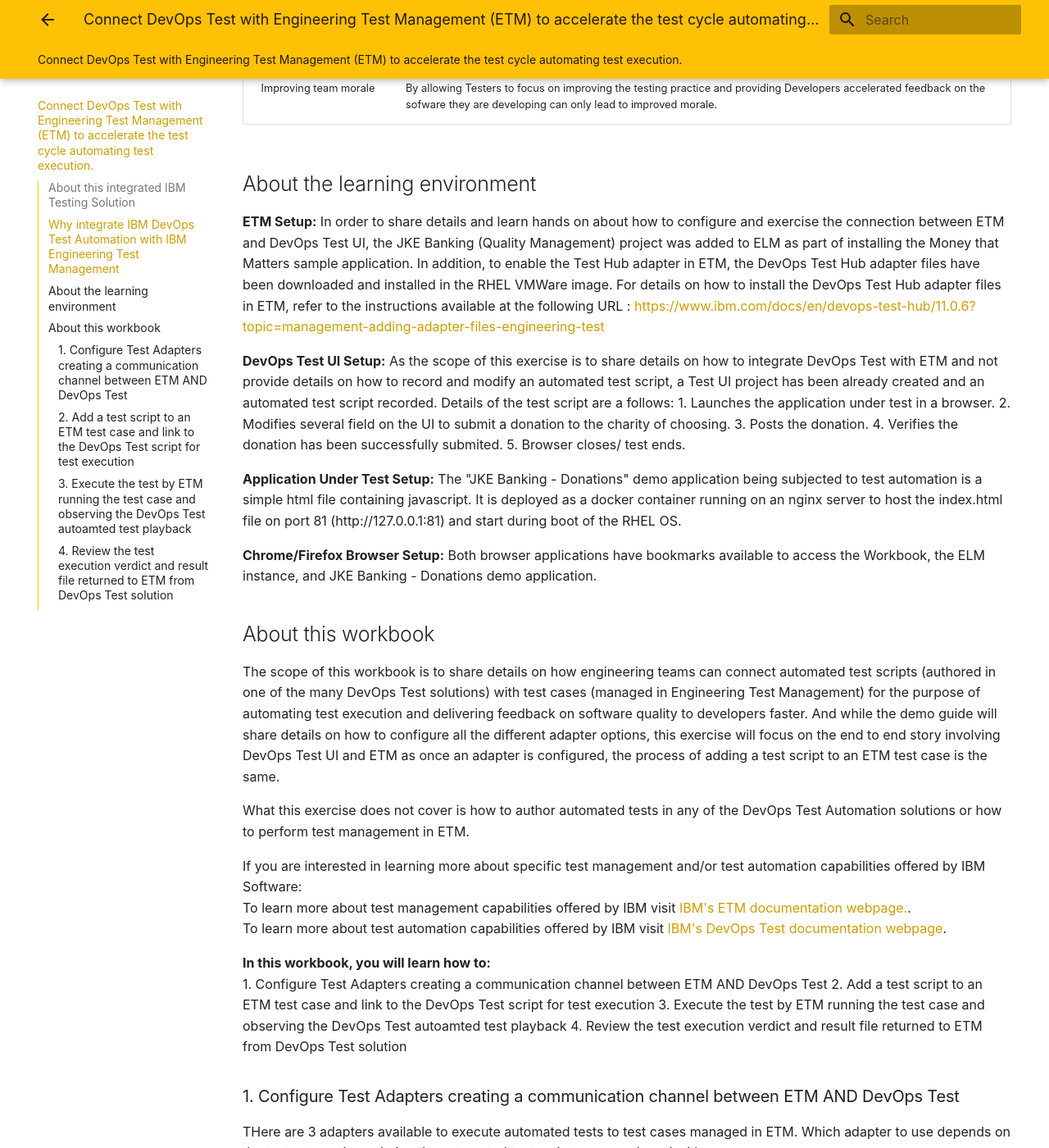
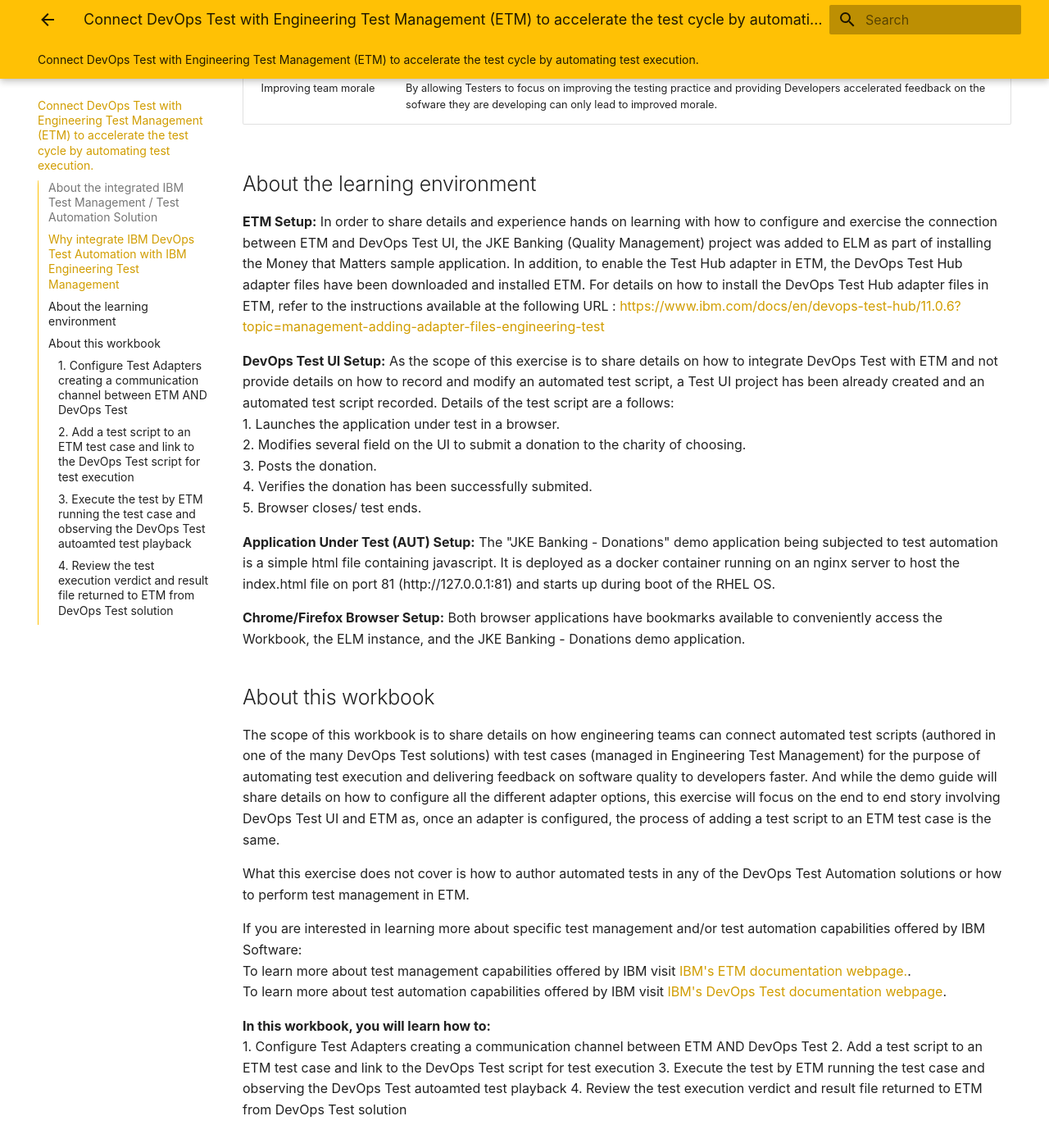
Before and after one commit to DevOpsAutomationLabs/Test_ELM, an MkDocs documentation site: the page built from docs/index.md, in a window 1280 px wide and 1400 px high, scrolled down 1516 px. Shown: the whole window at 82% size. Built offline with MkDocs 1.6.1 and Material for MkDocs 9.7.7, drawn with Linux system fonts in a browser that asks for light colours; some of the changed text lies outside the part shown.

Commit message:
Update index.md

```diff
--- a/docs/index.md
+++ b/docs/index.md
@@ -1,6 +1,6 @@
-# Connect DevOps Test with Engineering Test Management (ETM) to accelerate the test cycle automating test execution.
+# Connect DevOps Test with Engineering Test Management (ETM) to accelerate the test cycle by automating test execution.
 
-## About this integrated IBM Testing Solution
+## About the integrated IBM Test Management / Test Automation Solution
 
 **IBM Engineering Test Management Overview**
 
@@ -30,24 +30,24 @@
 
 ## About the learning environment
 **ETM Setup:**
-In order to share details and learn hands on about how to configure and exercise the connection between ETM and DevOps Test UI, the JKE Banking (Quality Management) project was added to ELM as part of installing the Money that Matters sample application. In addition, to enable the Test Hub adapter in ETM, the DevOps Test Hub adapter files have been downloaded and installed in the RHEL VMWare image. For details on how to install the DevOps Test Hub adapter files in ETM, refer to the instructions available at the following URL : [https://www.ibm.com/docs/en/devops-test-hub/11.0.6?topic=management-adding-adapter-files-engineering-test](https://www.ibm.com/docs/en/devops-test-hub/11.0.6?topic=management-adding-adapter-files-engineering-test)
+In order to share details and experience hands on learning with how to configure and exercise the connection between ETM and DevOps Test UI, the JKE Banking (Quality Management) project was added to ELM as part of installing the Money that Matters sample application. In addition, to enable the Test Hub adapter in ETM, the DevOps Test Hub adapter files have been downloaded and installed ETM. For details on how to install the DevOps Test Hub adapter files in ETM, refer to the instructions available at the following URL : [https://www.ibm.com/docs/en/devops-test-hub/11.0.6?topic=management-adding-adapter-files-engineering-test](https://www.ibm.com/docs/en/devops-test-hub/11.0.6?topic=management-adding-adapter-files-engineering-test)
 
 **DevOps Test UI Setup:**
-As the scope of this exercise is to share details on how to integrate DevOps Test with ETM and not provide details on how to record and modify an automated test script, a Test UI project has been already created and an automated test script recorded. Details of the test script are a follows:
-1. Launches the application under test in a browser.
-2. Modifies several field on the UI to submit a donation to the charity of choosing.
-3. Posts the donation.
-4. Verifies the donation has been successfully submited.
-5. Browser closes/ test ends.
+As the scope of this exercise is to share details on how to integrate DevOps Test with ETM and not provide details on how to record and modify an automated test script, a Test UI project has been already created and an automated test script recorded. Details of the test script are a follows:</br>
+1. Launches the application under test in a browser.</br>
+2. Modifies several field on the UI to submit a donation to the charity of choosing.</br>
+3. Posts the donation.</br>
+4. Verifies the donation has been successfully submited.</br>
+5. Browser closes/ test ends.</br>
 
-**Application Under Test Setup:**
-The "JKE Banking - Donations" demo application being subjected to test automation is a simple html file containing javascript. It is deployed as a docker container running on an nginx server to host the index.html file on port 81 (http://127.0.0.1:81) and start during boot of the RHEL OS.
+**Application Under Test (AUT) Setup:**
+The "JKE Banking - Donations" demo application being subjected to test automation is a simple html file containing javascript. It is deployed as a docker container running on an nginx server to host the index.html file on port 81 (http://127.0.0.1:81) and starts up during boot of the RHEL OS.
 
 **Chrome/Firefox Browser Setup:**
-Both browser applications have bookmarks available to access the Workbook, the ELM instance, and JKE Banking - Donations demo application.
+Both browser applications have bookmarks available to conveniently access the Workbook, the ELM instance, and the JKE Banking - Donations demo application.
 
 ## About this workbook
-The scope of this workbook is to share details on how engineering teams can connect automated test scripts (authored in one of the many DevOps Test solutions) with test cases (managed in Engineering Test Management) for the purpose of automating test execution and delivering feedback on software quality to developers faster. And while the demo guide will share details on how to configure all the different adapter options, this exercise will focus on the end to end story involving DevOps Test UI and ETM as once an adapter is configured, the process of adding a test script to an ETM test case is the same.
+The scope of this workbook is to share details on how engineering teams can connect automated test scripts (authored in one of the many DevOps Test solutions) with test cases (managed in Engineering Test Management) for the purpose of automating test execution and delivering feedback on software quality to developers faster. And while the demo guide will share details on how to configure all the different adapter options, this exercise will focus on the end to end story involving DevOps Test UI and ETM as, once an adapter is configured, the process of adding a test script to an ETM test case is the same.
 
 What this exercise does not cover is how to author automated tests in any of the DevOps Test Automation solutions or how to perform test management in ETM.
 
@@ -61,17 +61,24 @@
 3. Execute the test by ETM running the test case and observing the DevOps Test autoamted test playback
 4. Review the test execution verdict and result file returned to ETM from DevOps Test solution
 
-
 ### 1. Configure Test Adapters creating a communication channel between ETM AND DevOps Test ###
 THere are 3 adapters available to execute automated tests to test cases managed in ETM. Which adapter to use depends on the test automation solution the automated test scripts were authored with.
 
 **Configuring the DevOps Test Hub adapter**
+
+The Test Hub us used to create a connection between DevOps Test Hub and ETM. As this learning environment does not have a Test Hub instance installed and running, this section is purely informational.
+
+| **Step** | <div style="width:250px">**Details**</div>  | **Additional Information** |
+|:-------------:|:------------- |:------------- |
+| 1 | blah | image link |
+
 **Configuring the Test UI adapter**
 
 The Test UI adapter is used to create a connection between the functional testing perspective in DevOps Test UI (formerly Rational Functional Tester) with ETM. While you will not be executing a functional test script, this section of the workbook shares details on how to configure the adapter, start the adapter, and confirm that the adapter is available in ETM.
 
 | **Step** | <div style="width:250px">**Details**</div>  | **Additional Information** |
 |:-------------:|:------------- |:------------- |
+| 1 | blah | image link |
 
 **Configuring the Test Workbench adapter**
 
@@ -79,9 +86,28 @@
 
 | **Step** | <div style="width:250px">**Details**</div>  | **Additional Information** |
 |:-------------:|:------------- |:------------- |
+| 1 | blah | image link |
 
 ### 2. Add a test script to an ETM test case and link to the DevOps Test script for test execution ###
 
+| **Step** | <div style="width:250px">**Details**</div>  | **Additional Information** |
+|:-------------:|:------------- |:------------- |
+| 1 | blah | image link |
+
 ### 3. Execute the test by ETM running the test case and observing the DevOps Test autoamted test playback ###
 
+| **Step** | <div style="width:250px">**Details**</div>  | **Additional Information** |
+|:-------------:|:------------- |:------------- |
+| 1 | blah | image link |
+
 ### 4. Review the test execution verdict and result file returned to ETM from DevOps Test solution ###
+
+| **Step** | <div style="width:250px">**Details**</div>  | **Additional Information** |
+|:-------------:|:------------- |:------------- |
+| 1 | blah | image link |
+
+| Software Installed for Enablement Exercises | Software Version |
+|:---- |:----:|
+| DevOps Test UI | Version 2025.06 (11.0.5) |
+| DevOps Test Performance | Version 2025.06 (11.0.5) |
+| Engineering Lifecycle Management | v7.1 SR1 |
```
Also changed, not shown: other parts of docs/index.md (+2 -2 lines).
